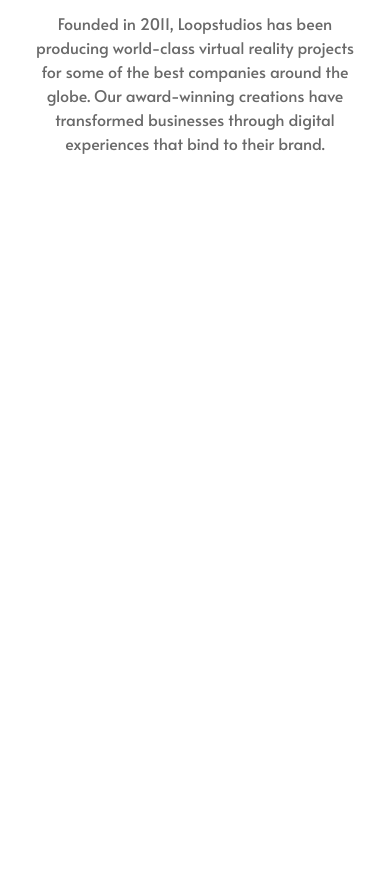
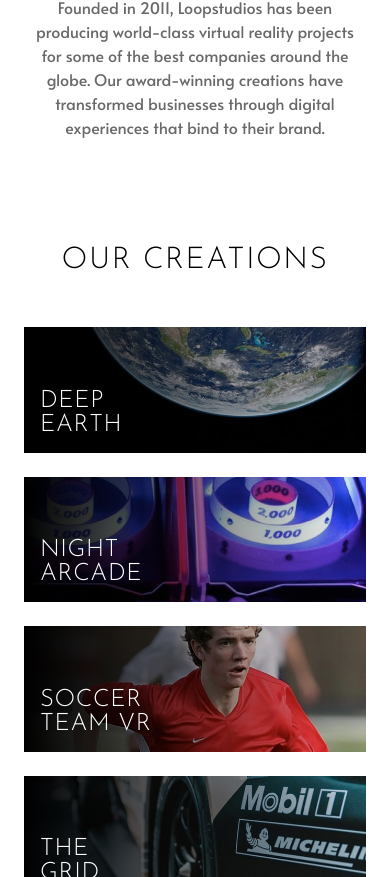
Before and after one commit to Dvin12/FrontEndMentorChallenges, a React (Vite) app: page / in a window 390 px wide. Shown: the part 1123-2000 px from the top of the page. Before the commit the page ends 1430 px from the top, so only its background shows below. Built offline with nearby package versions, Linux system fonts and the light colour scheme.

Commit message:
finished mobile version

```diff
--- a/src/App.jsx
+++ b/src/App.jsx
@@ -16,9 +16,9 @@
       </Header>
       <Section>
         <Article />
-        {/* <Creations /> */}
+        <Creations />
       </Section>
-      {/* <Footer /> */}
+      <Footer />
     </Main>
   );
 }
--- a/src/components/Creations.jsx
+++ b/src/components/Creations.jsx
@@ -1,3 +1,74 @@
+import Item from "./Item";
+
+const grid = [
+  {
+    name: "DEEP EARTH",
+    desktop: "./assets/images/desktop/image-deep-earth.jpg",
+    mobile: "./assets/images/mobile/image-deep-earth.jpg",
+  },
+
+  {
+    name: "NIGHT ARCADE",
+    desktop: "./assets/images/desktop/image-night-arcade.jpg",
+    mobile: "./assets/images/mobile/image-night-arcade.jpg",
+  },
+
+  {
+    name: "SOCCER TEAM VR",
+    desktop: "./assets/images/desktop/image-soccer-team.jpg",
+    mobile: "./assets/images/mobile/image-soccer-team.jpg",
+  },
+
+  {
+    name: "THE GRID",
+    desktop: "./assets/images/desktop/image-grid.jpg",
+    mobile: "./assets/images/mobile/image-grid.jpg",
+  },
+
+  {
+    name: "FROM UP ABOVE VR",
+    desktop: "./assets/images/desktop/image-from-above.jpg",
+    mobile: "./assets/images/mobile/image-from-above.jpg",
+  },
+
+  {
+    name: "POCKET BOREALIS",
+    desktop: "./assets/images/desktop/image-pocket-borealis.jpg",
+    mobile: "./assets/images/mobile/image-pocket-borealis.jpg",
+  },
+
+  {
+    name: "THE CURIOSITY",
+    desktop: "./assets/images/desktop/image-curiosity.jpg",
+    mobile: "./assets/images/mobile/image-curiosity.jpg",
+  },
+
+  {
+    name: "MAKE IT FISHEYE",
+    desktop: "./assets/images/desktop/image-fisheye.jpg",
+    mobile: "./assets/images/mobile/image-fisheye.jpg",
+  },
+];
+
 export default function Creations() {
-  return <section>Creations</section>;
+  return (
+    <section className="grid grid-cols-1 grid-rows-1  ">
+      <section className=" py-12">
+        <h3 className=" font-JosefinSans text-3xl text-center tracking-wider ">
+          OUR CREATIONS
+        </h3>
+      </section>
+
+      <section className="grid grid-cols-1 grid-rows-8 gap-6">
+        {grid.map((item, i) => (
+          <Item item={item} key={i} />
+        ))}
+      </section>
+      <div className="flex items-center justify-center my-7">
+        <button className=" tracking-[4px] border-black border-[1px] px-10 py-2">
+          SEE ALL
+        </button>
+      </div>
+    </section>
+  );
 }
--- a/src/components/Footer.jsx
+++ b/src/components/Footer.jsx
@@ -1,3 +1,39 @@
 export default function Footer() {
-  return <footer>Footer</footer>;
+  return (
+    <footer className="w-full bg-black text-white   py-14">
+      <section className="flex flex-col items-center justify-center w-full">
+        <img
+          src="./assets/images/logo.svg"
+          alt="loop studios"
+          className="w-2/5"
+        />
+        <article className="flex flex-col items-center justify-center py-8 gap-4">
+          <a href="#">About</a>
+          <a href="#">Careers</a>
+          <a href="#">Events</a>
+          <a href="#">Products</a>
+          <a href="#">Support</a>
+        </article>
+      </section>
+      <section className="flex flex-col items-center justify-center">
+        <article className="flex gap-4 my-5">
+          <a href="#">
+            <img src="./assets/images/icon-facebook.svg" alt="" />
+          </a>
+          <a href="#">
+            <img src="./assets/images/icon-twitter.svg" alt="" />
+          </a>
+          <a href="#">
+            <img src="./assets/images/icon-pinterest.svg" alt="" />
+          </a>
+          <a href="#">
+            <img src="./assets/images/icon-instagram.svg" alt="" />
+          </a>
+        </article>
+        <p className=" text-darkGray">
+          &copy; 2023 Loopstudios. All rights reserved.
+        </p>
+      </section>
+    </footer>
+  );
 }
--- /dev/null
+++ b/src/components/Item.jsx
@@ -0,0 +1,15 @@
+export default function Item({ item }) {
+  return (
+    <div className="relative">
+      <img src={item.mobile} alt="earth" />
+      <div className="w-full h-full bg-gradient-to-r from-black to-transparent absolute top-0 left-0"></div>
+      <h4
+        className={`absolute bottom-4 text-2xl text-white font-JosefinSans px-4 ${
+          item.name.length > 10 ? "w-1/2" : "w-1/3"
+        } tracking-wide leading-none`}
+      >
+        {item.name}
+      </h4>
+    </div>
+  );
+}
--- a/src/components/Section.jsx
+++ b/src/components/Section.jsx
@@ -1,3 +1,3 @@
 export default function Section({ children }) {
-  return <section className="px-6 py-24 w-full h-full ">{children}</section>;
+  return <section className="px-6 py-20 w-full h-full ">{children}</section>;
 }
```
